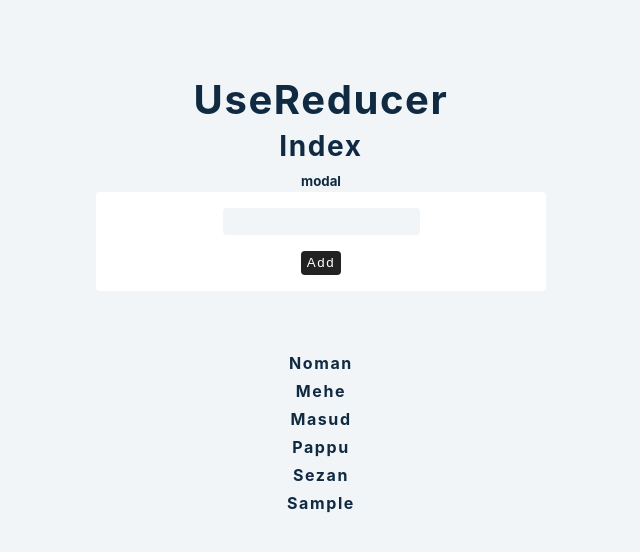
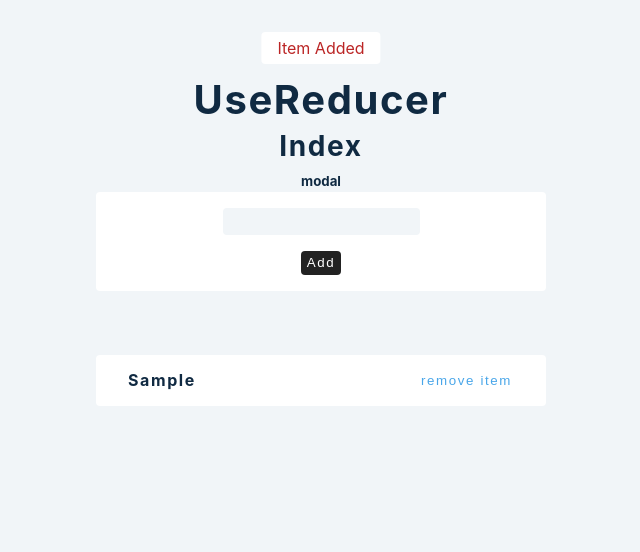
Before and after one commit to mnomanme/advanceReact, a React (Create React App) app: page / in a window 1280 px wide. Both pictures are taken after typing "Sample" into the empty fields and a click on the button "Add". Shown: the top 552 px of the page, without its empty margins (319-959 px from the left). Built offline with nearby package versions, Linux system fonts and the light colour scheme.

Commit message:
reducer add, remove dispatch

```diff
--- a/src/components/Index.js
+++ b/src/components/Index.js
@@ -1,28 +1,50 @@
-import React, { useState } from 'react';
+import React, { useReducer, useState } from 'react';
 import { data } from '../data';
 import Modal from './Modal';
+import { reducer } from './reducer';
+
+// reducer function
+
+const defaultState = {
+	people: [],
+	isModalOpen: false,
+	modalContent: '',
+};
 
 const Index = () => {
 	const [name, setName] = useState('');
-	const [people, setPeople] = useState(data);
-	const [showModal, setShowModal] = useState(false);
+	const [state, dispatch] = useReducer(reducer, defaultState);
+	// const [people, setPeople] = useState(data);
+	// const [showModal, setShowModal] = useState(false);
 
 	const handleSubmit = (e) => {
 		e.preventDefault();
 
 		if (name) {
-			setShowModal(true);
-			setPeople([...people, { id: new Date().getTime().toString(), name }]);
+			// setShowModal(true);
+			// setPeople([...people, { id: new Date().getTime().toString(), name }]);
+			// setName('');
+			const newItem = { id: new Date().getTime().toString(), name };
+			dispatch({ type: 'ADD_ITEM', payload: newItem });
 			setName('');
 		} else {
-			setShowModal(true);
+			// setShowModal(true);
+			dispatch({ type: 'NO_VALUE' });
 		}
+	};
+
+	const closeModal = () => {
+		dispatch({ type: 'CLOSE_MODAL' });
 	};
 
 	return (
 		<>
 			<h3>index</h3>
-			{showModal && <Modal />}
+			{/* {showModal && <Modal />} */}
+			{state.isModalOpen && (
+				<Modal closeModal={closeModal} modalContent={state.modalContent} />
+			)}
+
 			<form onSubmit={handleSubmit} className="form">
 				<div>
 					<input
@@ -34,11 +56,16 @@
 				<button type="submit">add</button>
 			</form>
 
-			{people.map((person) => {
+			{state.people.map((person) => {
 				const { id, name } = person;
 				return (
-					<div key={id}>
+					<div key={id} className="item">
 						<h4>{name}</h4>
+						<button
+							onClick={() => dispatch({ type: 'REMOVE_ITEM', payload: id })}
+						>
+							remove item
+						</button>
 					</div>
 				);
 			})}
--- a/src/components/Modal.js
+++ b/src/components/Modal.js
@@ -1,9 +1,19 @@
 import React from 'react';
+import { useEffect } from 'react';
 
-const Modal = () => {
+const Modal = ({ modalContent, closeModal }) => {
+	useEffect(() => {
+		setTimeout(() => {
+			closeModal();
+		}, 3000);
+	});
+
 	return (
 		<>
 			<h5>modal</h5>
+			<div className="modal">
+				<p>{modalContent}</p>
+			</div>
 		</>
 	);
 };
--- /dev/null
+++ b/src/components/reducer.js
@@ -0,0 +1,25 @@
+export const reducer = (state, action) => {
+	// console.log(state, action);
+	if (action.type === 'ADD_ITEM') {
+		const newPeople = [...state.people, action.payload];
+		return {
+			...state,
+			people: newPeople,
+			isModalOpen: true,
+			modalContent: 'item added',
+		};
+	}
+	if (action.type === 'NO_VALUE') {
+		return { ...state, isModalOpen: true, modalContent: 'please enter value' };
+	}
+	if (action.type === 'CLOSE_MODAL') {
+		return { ...state, isModalOpen: false };
+	}
+	if (action.type === 'REMOVE_ITEM') {
+		const newPeople = state.people.filter(
+			(person) => person.id !== action.payload
+		);
+		return { ...state, people: newPeople };
+	}
+	throw new Error('no matching action type');
+};
```
